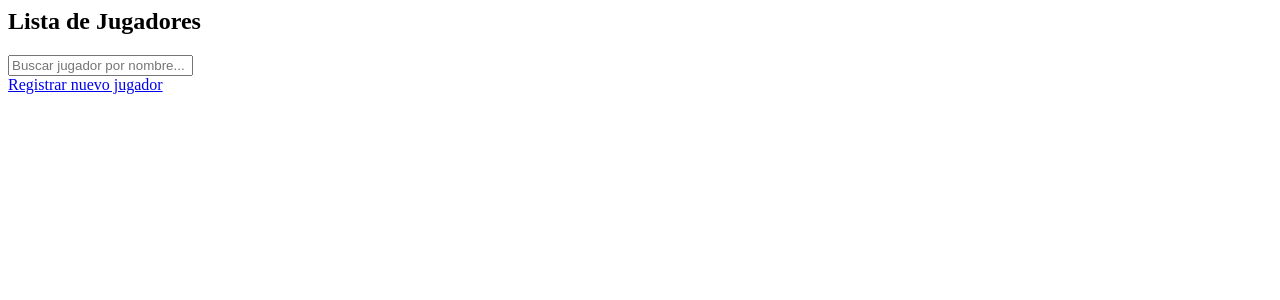
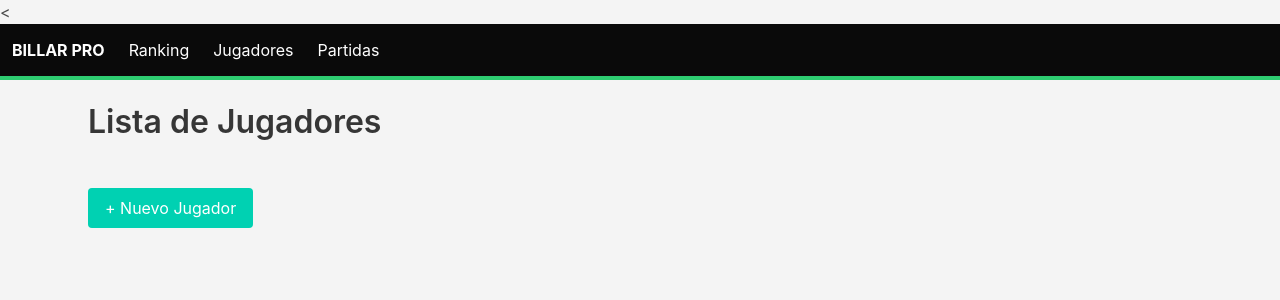
Before and after one commit to maperez98/billar-ranking-api, a FastAPI app: page /jugadores-pagina in a window 1280 px wide. Shown: the top 300 px of the page. Run offline with FastAPI, Linux system fonts and the light colour scheme.

Commit message:
Actualizar layout y hmtl de la pagina

```diff
--- /dev/null
+++ b/templates/base.html
@@ -0,0 +1,30 @@
+<!DOCTYPE html>
+<html lang="es">
+<head>
+    <meta charset="UTF-8">
+    <title>Billar Ranking Pro</title>
+    <link rel="stylesheet" href="https://cdn.jsdelivr.net/npm/bulma@0.9.4/css/bulma.min.css">
+    <style>
+        body { background-color: #f4f4f4; }
+        .navbar { border-bottom: 4px solid #2ecc71; }
+        .hero.is-primary { background: linear-gradient(rgba(0,0,0,0.7), rgba(0,0,0,0.7)), url('https://images.unsplash.com/photo-1549558775-4375a089060b?ixlib=rb-1.2.1&auto=format&fit=crop&w=1350&q=80'); background-size: cover; }
+    </style>
+</head>
+<body>
+    <nav class="navbar is-black" role="navigation">
+        <div class="navbar-brand">
+            <a class="navbar-item" href="/"><strong>BILLAR PRO</strong></a>
+        </div>
+        <div class="navbar-menu">
+            <div class="navbar-start">
+                <a class="navbar-item" href="/">Ranking</a>
+                <a class="navbar-item" href="/jugadores-pagina">Jugadores</a>
+                <a class="navbar-item" href="/partidas-pagina">Partidas</a>
+            </div>
+        </div>
+    </nav>
+    <main class="container p-5">
+        {% block content %}{% endblock %}
+    </main>
+</body>
+</html>
--- a/templates/jugadores.html
+++ b/templates/jugadores.html
@@ -1,23 +1,21 @@
-<section class="section">
-    <div class="container">
+<{% extends "base.html" %}
+{% block content %}
 <h1 class="title">Lista de Jugadores</h1>
-        <div class="field mb-5">
-            <input class="input" type="text" id="buscador" placeholder="Buscar jugador por nombre...">
-        </div>
-        <div class="columns is-multiline" id="lista-jugadores">
+<div class="columns is-multiline">
     {% for j in jugadores %}
-            <div class="column is-one-quarter jugador-card">
+    <div class="column is-one-quarter">
         <div class="card">
-                    <div class="card-image"><figure class="image is-4by3"><img src="{{ j.foto_url or 'https://via.placeholder.com/300' }}"></figure></div>
+            <div class="card-image"><figure class="image is-4by3"><img src="{{ j.foto_url }}"></figure></div>
             <div class="card-content">
                 <p class="title is-4">{{ j.nombre }}</p>
-                        <p class="subtitle is-6">País: {{ j.pais }} | Edad: {{ j.edad }}</p>
-                        <div class="content">Nivel: <strong>{{ j.nivel }}</strong><br>Estado: {{ "BIEN" if j.activo else "MAL" }}</div>
+                <div class="content">
+                    País: {{ j.pais }} <br>
+                    Estado: {% if j.activo %}<span class="tag is-success">Activo</span>{% else %}<span class="tag is-danger">Inactivo</span>{% endif %}
+                </div>
             </div>
         </div>
     </div>
     {% endfor %}
 </div>
-        <a href="/jugadores/nuevo" class="button is-link mt-5">Registrar nuevo jugador</a>
-    </div>
-</section>
+<a href="/jugadores/nuevo" class="button is-primary mt-5">+ Nuevo Jugador</a>
+{% endblock %}
```
Also changed, not shown: templates/partidas.html (+9 -19 lines), templates/ranking.html (+20 -25 lines), templates/registro_jugador.html (+14 -17 lines). Lines whose indentation alone changed are shown as unchanged.
